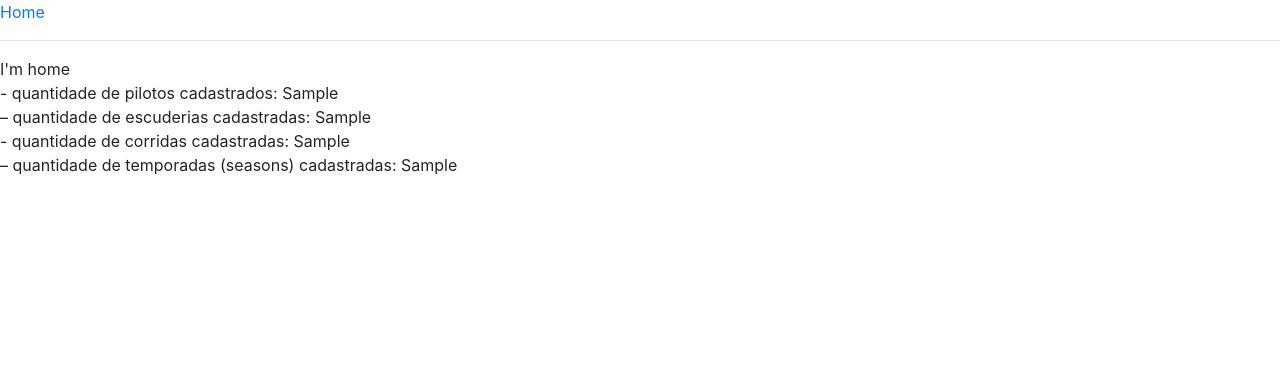
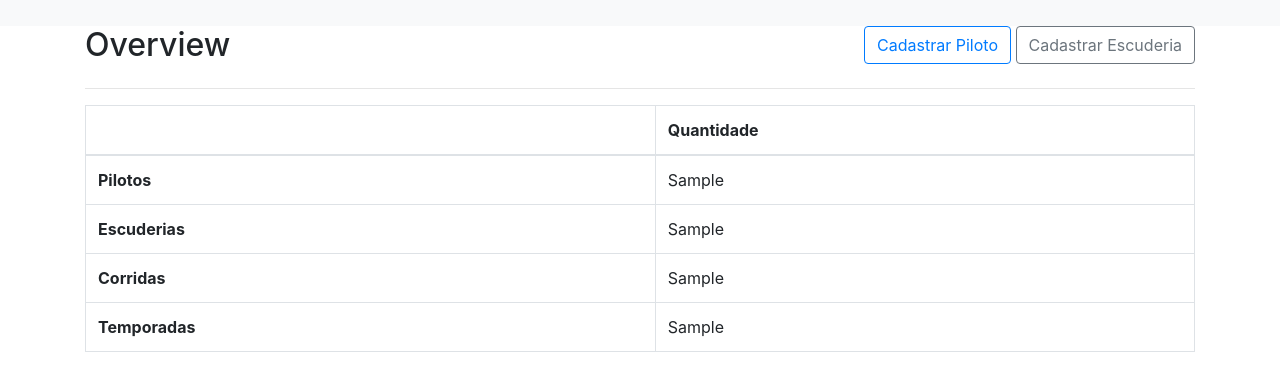
Before and after one commit to holondo/DataBases-Classes, a Flask app: template LAB/Project/templates/overview-admin.html in a window 1280 px wide. Shown: the top 391 px of the page. Run offline with Flask 2, Linux system fonts and the light colour scheme; the template is opened without the code that fills it: most values are stand-ins (such as "Sample title", 1, 10 or a date in 2020); some libraries are stand-ins or nearby versions.

Commit message:
feat: add overview-admin template

```diff
--- a/LAB/Project/app.py
+++ b/LAB/Project/app.py
@@ -21,7 +21,19 @@ def home():
     if 'user' not in session:
         return redirect(url_for('login'))
     else:
-        return render_template('home.html', user=session['user'])
+        # if User.type == 'Admin':
+            dataAdmin = {"nroPilotos": 0, "nroEscuderias": 0, "nroCorridas": 0, "nroTemporadas": 0}
+            model.cursor.execute(query='SELECT COUNT (*) from DRIVER')
+            dataAdmin['nroPilotos'] =  model.cursor.fetchone()[0]
+            model.cursor.execute(query='SELECT COUNT(*) FROM CONSTRUCTORS;')
+            dataAdmin['nroEscuderias'] =  model.cursor.fetchone()[0]
+            model.cursor.execute(query='SELECT COUNT(*) FROM RACES;')
+            dataAdmin['nroCorridas'] =  model.cursor.fetchone()[0]
+            model.cursor.execute(query='SELECT COUNT(*) FROM SEASONS;')
+            dataAdmin['nroTemporadas'] =  model.cursor.fetchone()[0]
+            return render_template('overview-admin.html', user=session['user'], data=dataAdmin)
+        # else:
+        #     return render_template('home.html', user=session['user'])
 
 @app.route('/login', methods=['GET', 'POST'])
 def login():
--- a/LAB/Project/templates/base.html
+++ b/LAB/Project/templates/base.html
@@ -9,9 +9,38 @@
     />
   </head>
   <body>
-    <div><a href="/">Home</a></div>
-    {% if user %} Seja Bem Vindo, {{user.full_name}}! {% endif %}
-    <hr />
+    <nav class="navbar navbar-expand-lg navbar-light bg-light">
+      <a class="navbar-brand" href="#"></a>
+      <button
+        class="navbar-toggler"
+        type="button"
+        data-toggle="collapse"
+        data-target="#navbarText"
+        aria-controls="navbarText"
+        aria-expanded="false"
+        aria-label="Toggle navigation"
+      >
+        <span class="navbar-toggler-icon"></span>
+      </button>
+      {% if user %}
+      <div class="collapse navbar-collapse" id="navbarText">
+        <ul class="navbar-nav mr-auto">
+          <li class="nav-item active">
+            <a class="nav-link" href="/"
+              >Home <span class="sr-only">(current)</span></a
+            >
+            <li class="nav-item">
+              <a class="nav-link" href="#">Relatórios</a>
+            </li>
+          </li>
+        </ul>
+        <span class="navbar-text">
+          Seja Bem Vinde, {{user.full_name}}!
+        </span>
+        <button type="button" class="btn btn-link"><a href="/logout">Sair</a></button>
+      </div>
+      {% endif %}
+    </nav>
     {% block content %}{% endblock %}
   </body>
 </html>
--- a/LAB/Project/templates/home.html
+++ b/LAB/Project/templates/home.html
@@ -1,3 +1,3 @@
 {% extends "base.html" %} {% block content %}
 <div>I'm home</div>
-{% endblock %}
+{{data}} {% endblock %}
--- a/LAB/Project/templates/overview-admin.html
+++ b/LAB/Project/templates/overview-admin.html
@@ -1,11 +1,40 @@
 {% extends "base.html" %} {% block content %}
 <div>
-  I'm home
-  <div>
-    - quantidade de pilotos cadastrados: {{nroPilotos}} <br />
-    – quantidade de escuderias cadastradas: {{nroEscuderias}} <br />
-    - quantidade de corridas cadastradas: {{nroCorridas}} <br />
-    – quantidade de temporadas (seasons) cadastradas: {{nroTemporadas}} <br />
-  </div>
+ <div class="container">
+    <div class="d-flex justify-content-between" >
+        <h2>Overview</h2>
+        <div>
+            <button type="button" class="btn btn-outline-primary">Cadastrar Piloto</button>
+            <button type="button" class="btn btn-outline-secondary">Cadastrar Escuderia</button>
+        </div>
+    </div>
+    <hr />
+    <table class="table table-bordered"">
+          <thead>
+            <tr>
+              <th scope="col"></th>
+              <th scope="col">Quantidade</th>
+            </tr>
+          </thead>
+          <tbody>
+            <tr>
+              <th scope="row">Pilotos</th>
+              <td>{{data['nroPilotos']}}</td>
+            </tr>
+            <tr>
+              <th scope="row">Escuderias</th>
+              <td>{{data['nroEscuderias']}}</td>
+            </tr>
+            <tr>
+              <th scope="row">Corridas</th>
+              <td>{{data['nroCorridas']}}</td>
+            </tr>
+            <tr>
+              <th scope="row">Temporadas</th>
+              <td>{{data['nroTemporadas']}}</td>
+            </tr>
+          </tbody>
+    </table>
+ </div>
 </div>
 {% endblock %}
```
